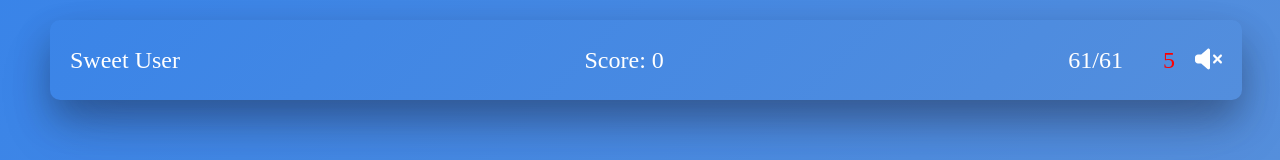
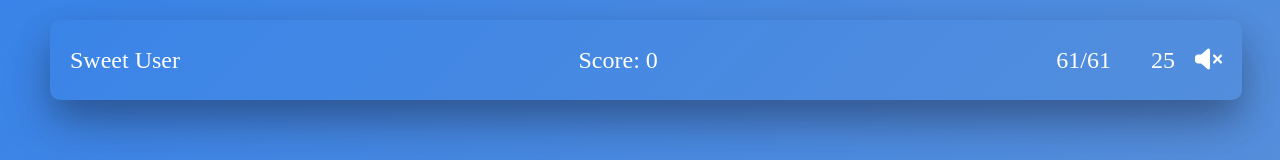
Before and after one commit to BayramBehbudov/Sual-cavab, a React (Vite) app: page /home in a window 1280 px wide. Shown: the top 160 px of the page. Built offline with nearby package versions, Linux system fonts and the light colour scheme.

Commit message:
bug fixed

```diff
--- a/src/Home.jsx
+++ b/src/Home.jsx
@@ -17,7 +17,7 @@ const Home = () => {
 
     const formattedAnswers = formatQuestion(currentQuestion);
     setAnswers(formattedAnswers);
-    setTime(10)
+    setTime(30)
   }, [changeQuestion]);
 
   return (
```
